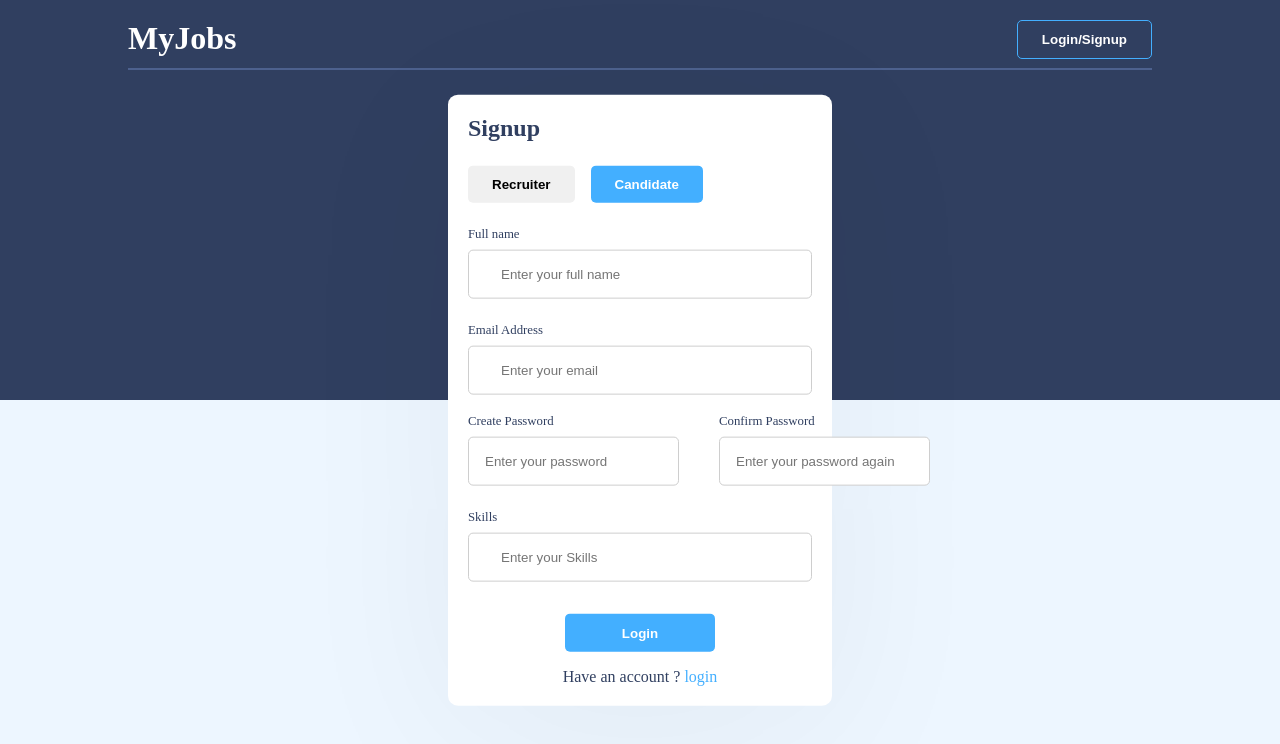
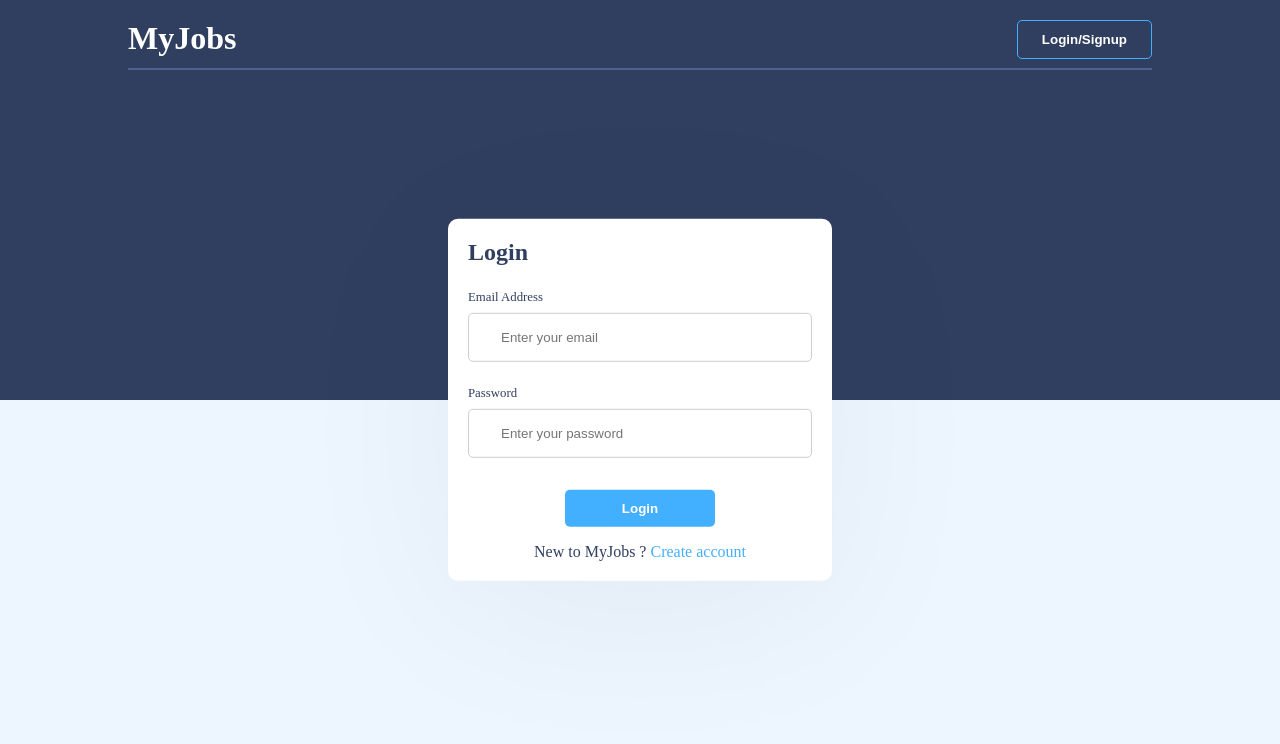
Before and after one commit to RishabhVerma098/squareboattask, a React (Create React App) app: page /auth/1 in a window 1280 px wide. Shown: the top 744 px of the page. Built offline with nearby package versions, Linux system fonts and the light colour scheme.

Commit message:
login done

```diff
--- a/src/components/auth/auth.js
+++ b/src/components/auth/auth.js
@@ -12,7 +12,7 @@
         <Header />
       </div>
       <div className="form">
-        <Signup />
+        <Login />
       </div>
     </div>
   );
--- a/src/components/auth/login.js
+++ b/src/components/auth/login.js
@@ -2,29 +2,72 @@
 import "./login.scss";
 import { useDispatch } from "react-redux";
 import { loginUser } from "../../store/actions";
+import { useFormik } from "formik";
 function Login() {
   const dispatch = useDispatch();
-  const log = (e) => {
-    e.preventDefault();
+
+  const formik = useFormik({
+    initialValues: {
+      email: "",
+      password: "",
+    },
+    onSubmit: (values) => log(values),
+    validate: (values) => {
+      let errors = {};
+      if (!values.email) {
+        errors.email = "Email is required";
+      } else if (
+        !/^[A-Z0-9._%+-]+@[A-Z0-9.-]+\.[A-Z]{2,4}$/i.test(values.email)
+      ) {
+        errors.email = "Email invalid";
+      }
+
+      if (!values.password) {
+        errors.password = "Password is required";
+      } else if (values.password.length < 6) {
+        errors.password = "Password must alleast 6 char";
+      }
+
+      return errors;
+    },
+  });
+
+  const log = (values) => {
     dispatch(
       loginUser({
-        email: "sharad@gmail.com",
-        password: "sharad",
+        email: values.email,
+        password: values.password,
       })
     );
   };
   return (
     <>
       <h2>Login</h2>
-      <form>
+      <form onSubmit={formik.handleSubmit}>
         <label className="email">Email Address</label>
-        <input type="email" name="email" placeholder="Enter your email"></input>
+        <input
+          type="email"
+          name="email"
+          placeholder="Enter your email"
+          onChange={formik.handleChange}
+          value={formik.values.email}
+          onBlur={formik.handleBlur}
+        ></input>
+        {formik.touched.email && formik.errors.email ? (
+          <div className="error">{formik.errors.email}</div>
+        ) : null}
         <label className="password">Password</label>
         <input
           type="password"
           name="password"
           placeholder="Enter your password"
+          onChange={formik.handleChange}
+          value={formik.values.password}
+          onBlur={formik.handleBlur}
         ></input>
+        {formik.touched.password && formik.errors.password ? (
+          <div className="error">{formik.errors.password}</div>
+        ) : null}
         <button type="submit" onClick={(e) => log(e)}>
           Login
         </button>
--- a/src/components/auth/login.scss
+++ b/src/components/auth/login.scss
@@ -16,6 +16,11 @@
     align-self: center;
     margin-top: 2rem;
   }
+  .error {
+    color: red;
+    font-size: 0.7rem;
+    margin-top: 0.2rem;
+  }
 }
 p {
   @include bottom-text;
```
Also changed, not shown: 1 other file (tests, documents, lock files or other folders).
